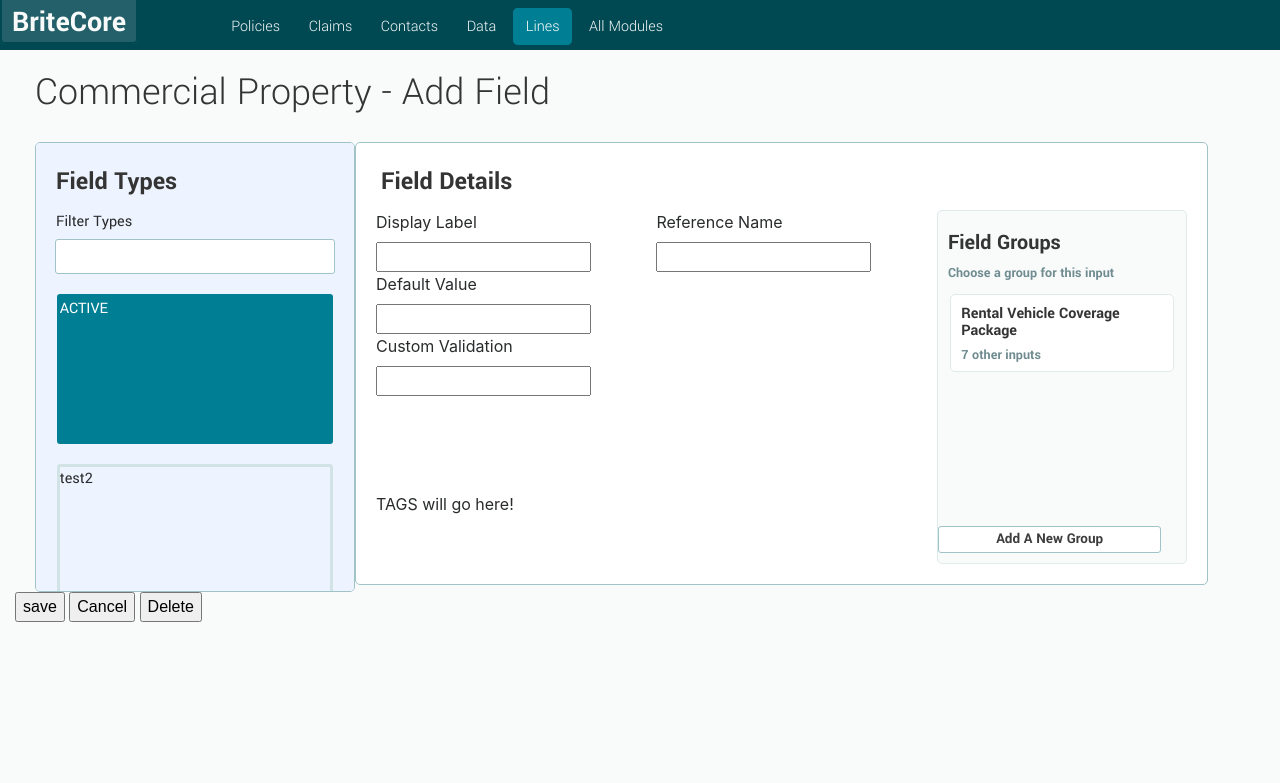
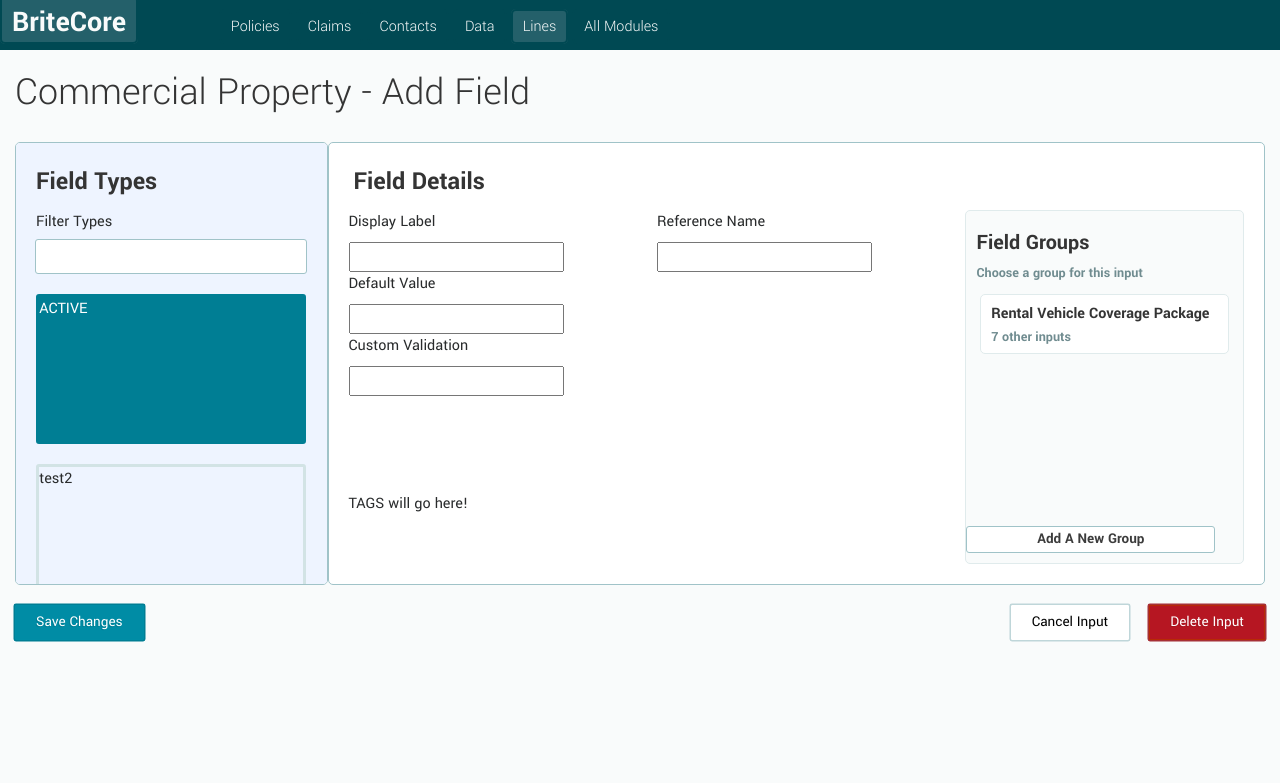
Before and after one commit to ChloeCacola/BriteCore-CustomInput, a PHP site: page / in a window 1280 px wide. Shown: the top 783 px of the page. Run offline with PHP 8.4, Linux system fonts and the light colour scheme.

Commit message:
responsive updates; buttons styled

```diff
--- a/assets/css/style.css
+++ b/assets/css/style.css
@@ -1,4 +1,8 @@
 @import url('https://fonts.googleapis.com/css?family=Yantramanav:300,400,700');
+
+* {
+	font-family: 'Yantramanav', sans-serif;
+}
 
 body {
 	background: #f9fbfb;
@@ -40,21 +42,20 @@ body {
 	cursor: pointer;
 }
 
-.active {
+.nav-active {
 	background-color: #24606a;
 }
 
 /*Commercial Property - Add Field*/
 h1 {
-	font-family: 'Yantramanav', sans-serif;
 	font-weight: 300;
 	padding: 20px;
+	padding-left: 0px;
 	color: #343434;
 }
 
 /*Field Types & Details header*/
 h2 {
-	font-family: 'Yantramanav', sans-serif;
 	font-size: 26px;
 	padding: 25px;
 	padding-left: 5px;
@@ -69,12 +70,10 @@ h2 {
 
 /*Field Types div*/
 #field-types {
-	font-family: 'Yantramanav', sans-serif;
 	border: solid #a0c3c8 1.5px;
 	border-radius: 5px;
 	background: #eef4ff;
-	margin-left: 35px;
-	max-height: 450px;
+	max-height: 443px;
 	overflow-x: hidden;
 	overflow-y: auto;
 
@@ -236,25 +232,112 @@ h3 {
 	border: solid #004953 1.5px;
 }
 
+#save {
+	border-style: none;
+	border-radius: 1px;
+	border: solid #008da6 1px;
+	box-shadow: 0 0 0 1.5px #007e94;
+	background: #008ca5;
+	font-family: 'Yantramanav', sans-serif;
+	color: #fff;
+	text-shadow: -1px 1px #007e94;
+	padding: 5px;
+	padding-left: 20px;
+	padding-right: 20px;
+	font-size: 15px;
+	margin-top: 20px;
+}
+
+#save:hover {
+	cursor: pointer;
+	background: #007e94;
+}
+
+
+#delete {
+	float: right;
+	border-style: none;
+	border-radius: 1px;
+	border: solid #b72b05 1px;
+	box-shadow: 0 0 0 1.5px #a63036;
+	background: #b61622;
+	font-family: 'Yantramanav', sans-serif;
+	color: #fff;
+	text-shadow: -1px 1px #a3141f;
+	padding: 5px;
+	padding-left: 20px;
+	padding-right: 20px;
+	font-size: 15px;
+	margin-top: 20px;
+	margin-left: 20px;
+}
+
+#delete:hover {
+	cursor: pointer;
+	background: #a63036;
+}
+
+#cancel {
+	float: right;
+	border-style: none;
+	border-radius: 1px;
+	border: solid #fff 1px;
+	box-shadow: 0 0 0 1.5px #bfd6d9;
+	background: #fff;
+	font-family: 'Yantramanav', sans-serif;
+	color: #000;
+	padding: 5px;
+	padding-left: 20px;
+	padding-right: 20px;
+	font-size: 15px;
+	margin-top: 20px;
+}
+
+#cancel:hover {
+	cursor: pointer;
+	background: #bfd6d9;
+	border: solid #bfd6d9 1px;
+}
 
 @media (max-height: 700px) {
 	h1 {
 		font-size: 25px;
 		padding: 10px;
-		padding-left: 20px;
-		padding-bottom: 0px
+		padding-left: 0px;
+		padding-bottom: 0px;
 	}
 
 	#nav-bar {
 		margin-bottom: 0px;
 		padding-bottom: 0px;
 	}
+}
+
+@media (max-width: 992px) {
+	h2 {
+		font-size: 23px;
+	}
+
+	h3 {
+		font-size: 19px;
 	}
 }
 
-@media (max-width: 768px) {
+
+@media (max-width: 767.5px) {
+	h1 {
+		color: red;
+	}
+
+	#home-DropDown {
+		padding-right: 0px;
+	}
+
+	.nav-items {
+		padding: 3px;
+	}
+
 	#field-details {
-		margin-left: 35px;
 		max-width: 88%;
 	}
 	#field-types {
--- a/index.html
+++ b/index.html
@@ -27,12 +27,12 @@
 	<ul id="nav-bar">
 
 		<li class="nav-items" id="home-DropDown">BriteCore</li>
-		<span id="nav-adjust"><li class="nav-items">Policies</li>
+		<li class="nav-items">Policies</li>
 		<li class="nav-items">Claims</li>
 		<li class="nav-items">Contacts</li>
 		<li class="nav-items">Data</li>
-		<li class="nav-items active">Lines</li>
-		<li class="nav-items">All Modules</li></span>
+		<li class="nav-items nav-active">Lines</li>
+		<li class="nav-items">All Modules</li>
 
 	</ul>
 
@@ -40,11 +40,11 @@
 	<div class="container-fluid">
 
 	 <h1> Commercial Property - Add Field </h1>
-	 <div class='testing'>
+<div id="type-detail-container" class='col-12'>
 	  <div class='row'>
 
 		<!-- FIELD TYPES -->
-		<div id='field-types' class='col-12 col-sm-12 col-md-4 col-lg-3'>
+		<div id='field-types' class='col-12 col-sm-12 col-md-3 col-lg-3'>
 
 			<h2 id="field-T-header">Field Types</h2>
 
@@ -68,7 +68,7 @@
 
 
 		<!-- FIELD DETAILS -->
-	  <div class='col-12 col-sm-12 col-md-7 col-lg-8 no-gutters'>
+	  <div class='col-12 col-sm-12 col-md-9 col-lg-9 no-gutters'>
 		<div id='field-details'>
 
 			<h2 id="field-D-header"> Field Details</h2>
@@ -135,9 +135,9 @@
 
 		</div><!--end field-details-->
 	   </div><!--end field-details col-->
-	  </div><!-- end main row -->
-      </div><!-- container -->
-	  <span><button id="save">save</button> <button id="cancel">Cancel</button> <button id="delete">Delete</button></span>
+	   </div><!--end type/detail cont-->
+      </div><!-- row -->
+	  <span><button id="save">Save Changes</button> <button id="delete">Delete Input</button> <button id="cancel">Cancel Input</button></span>
 	</div><!--end container-fluid-->
 
 
```
Also changed, not shown: other parts of assets/css/style.css (+24 -8 lines).
